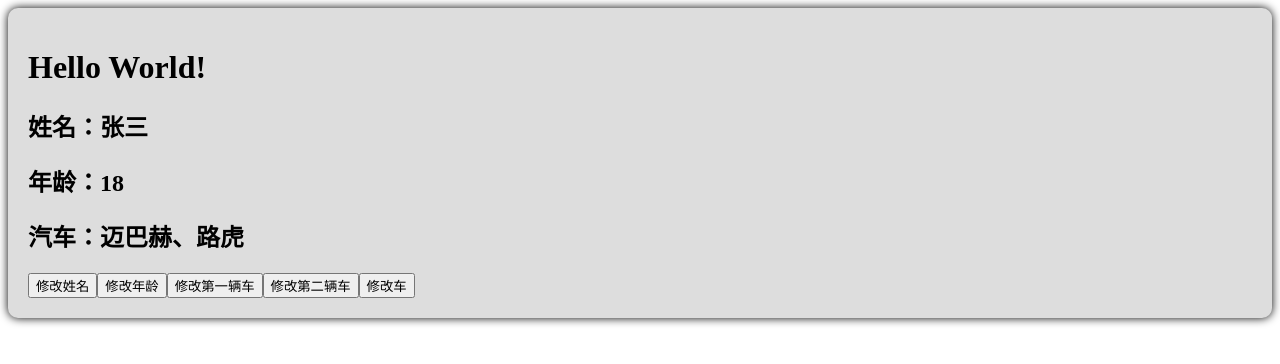
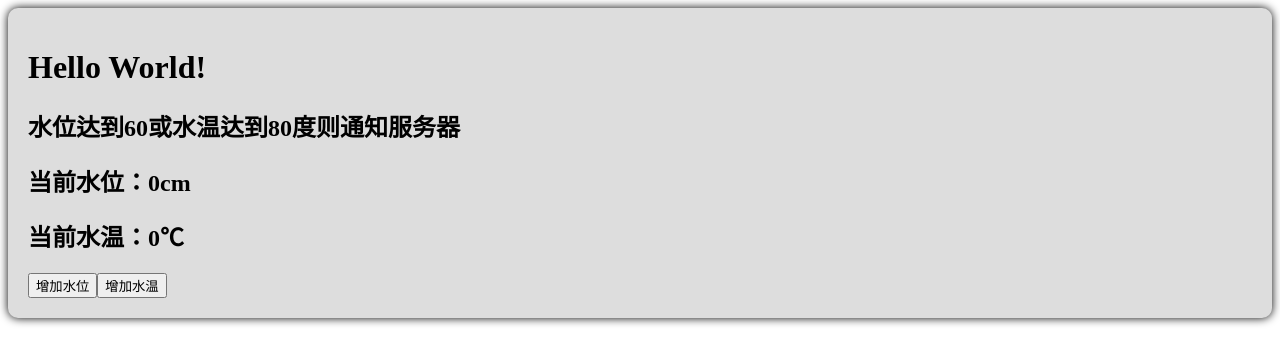
Before and after one commit to LYLMagui/vue3-init, a Vue app: page / in a window 1280 px wide. Shown: the top 364 px of the page. Built offline with nearby package versions, Linux system fonts and the light colour scheme.

Commit message:
『022. watchEffect』

```diff
--- a/src/components/person.vue
+++ b/src/components/person.vue
@@ -1,54 +1,32 @@
 <template>
   <div class="person">
-    <h2>姓名：{{ person.name }}</h2>
-    <h2>年龄：{{ person.age }}</h2>
-    <h2>汽车：{{ person.car.c1 }}、{{ person.car.c2 }}</h2>
-    <button @click="changeName">修改姓名</button>
-    <button @click="changeAge">修改年龄</button>
-    <button @click="changeC1">修改第一辆车</button>
-    <button @click="changeC2">修改第二辆车</button>
-    <button @click="changeCar">修改车</button>
+    <h2>水位达到60或水温达到80度则通知服务器</h2>
+    <h2>当前水位：{{ hight }}cm</h2>
+    <h2>当前水温：{{ temp }}℃</h2>
+    <button @click="addHight">增加水位</button>
+    <button @click="addTemp">增加水温</button>
   </div>
 </template>
 
 <script lang="ts" setup name="person">
-import { reactive, watch } from 'vue'
+import { ref,reactive,watchEffect } from "vue"
 
 //数据
-let person = reactive({
-  name: "张三",
-  age: 18,
-  car: {
-    c1: "迈巴赫",
-    c2: "路虎"
+let temp = ref(0)
+let hight = ref(0)
+
+//方法
+function addHight(){
+  hight.value += 10
+}
+function addTemp(){
+  temp.value += 10
+}
+
+watchEffect(() => {
+  if (temp.value >= 80 || hight.value >= 60) {
+    console.log("给服务器发送请求")
   }
 })
 
-//方法
-
-function changeName() {
-  person.name += "~"
-}
-function changeAge() {
-  person.age += 1
-}
-function changeC1() {
-  person.car.c1 = "雅迪"
-}
-function changeC2() {
-  person.car.c2 = "爱玛"
-}
-function changeCar() {
-  person.car = {
-    c1: "小牛",
-    c2: "九号"
-  }
-}
-
-
-//情况五：监视上述所有情况
-watch([() => person.name, () => person.car.c1], (newValue,OldValue) => {
-  console.log("数据改变了",newValue,OldValue)
-})
-
 </script>
```
